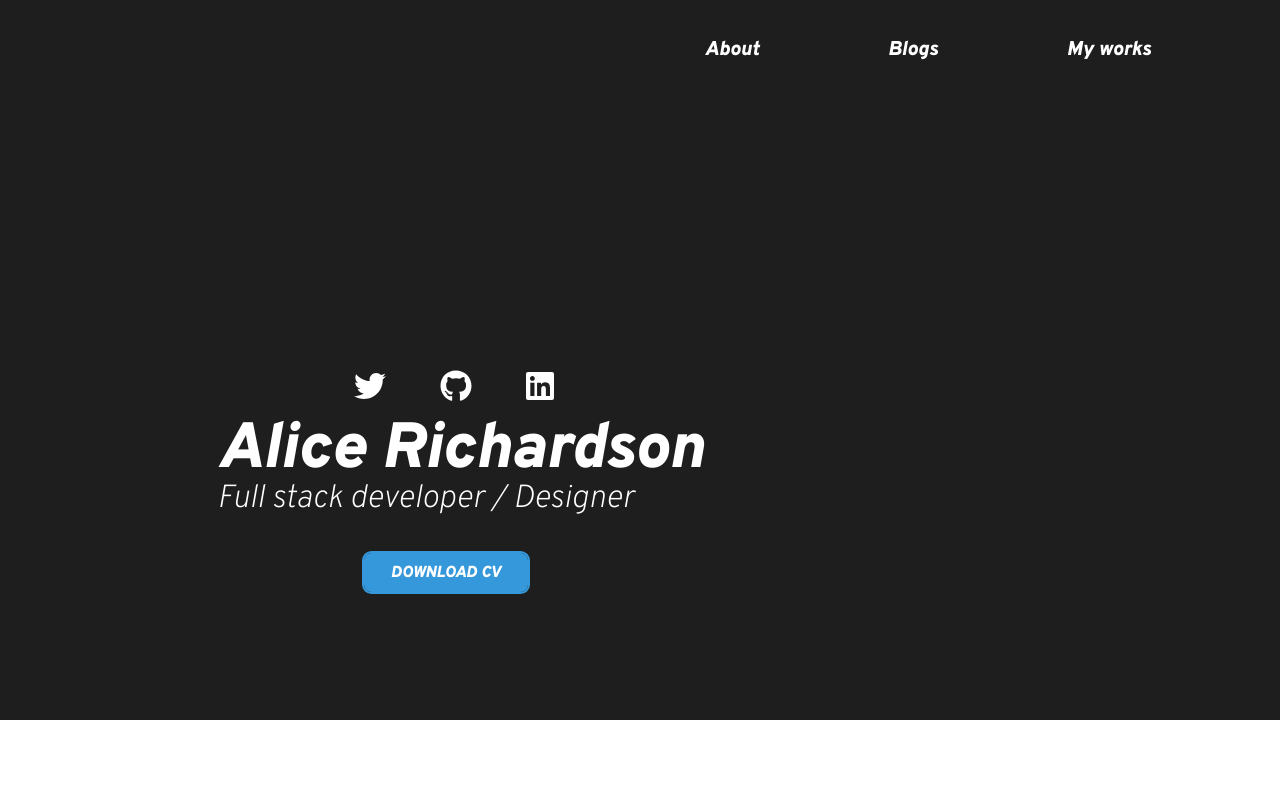
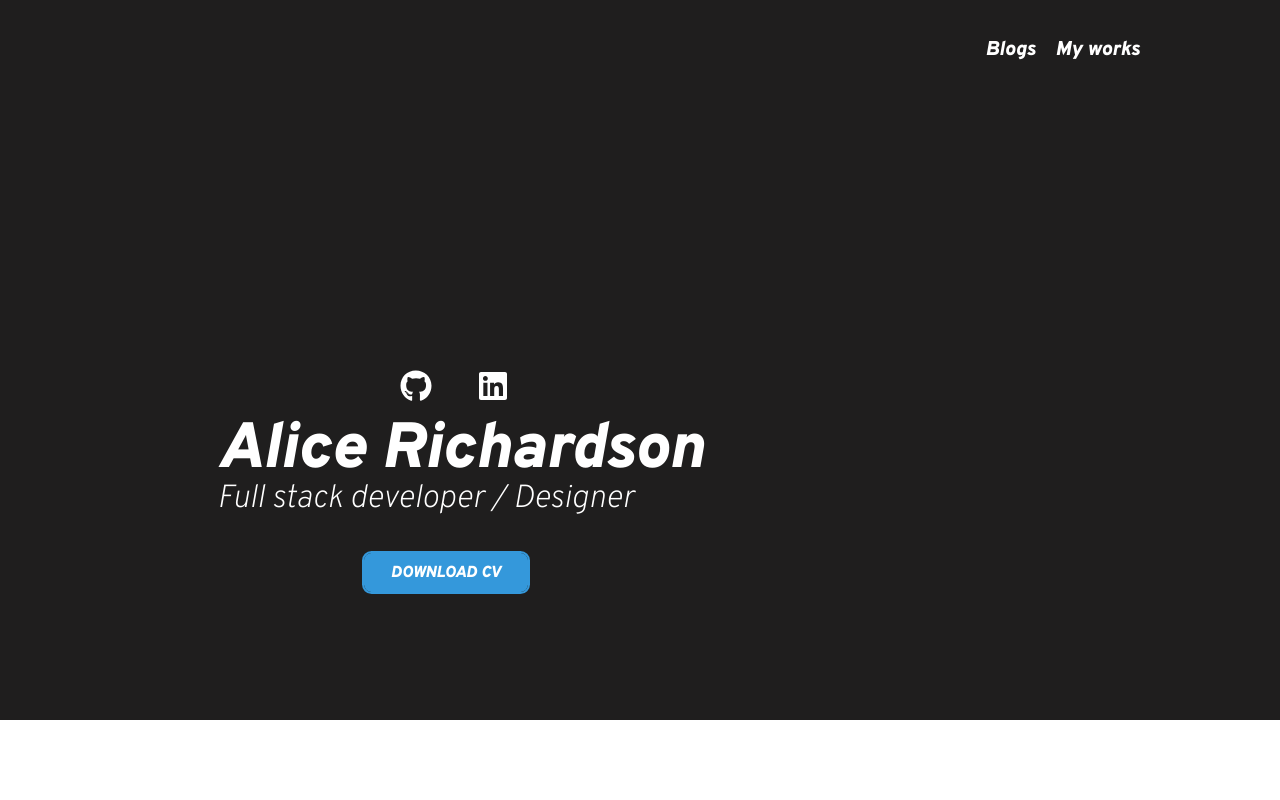
Before and after one commit to Alicerichardson28/portfolio, a React (Create React App) app: page / in a window 1280 px wide. Shown: the top 800 px of the page. Built offline with nearby package versions, Linux system fonts and the light colour scheme.

Commit message:
remove about link

```diff
--- a/src/components/Home.css
+++ b/src/components/Home.css
@@ -87,9 +87,9 @@ a {
 }
 
 .nav-container {
-    margin-left: 45%;
+    padding-right: 120px;
     display: flex;
-    justify-content: space-evenly;
+    justify-content: flex-end;
 }
 
 .nav-list-home {
@@ -98,6 +98,7 @@ a {
     font-family: 'Overpass', sans-serif;
     margin-top: 2em;
     color: white;
+    padding-right: 20px;
 }
 
 .logo-main-page {
@@ -158,7 +159,6 @@ a {
     display: flex;
     flex-direction: column;
     align-items: center;
-    margin-left: 0;
 }
 
 .content-about {
--- a/src/components/Home.js
+++ b/src/components/Home.js
@@ -14,7 +14,6 @@ export default class Navbar extends Component {
             <>
                 <div className='first-container'>
                         <ul className='nav-container'>
-                            <a href='#about-container' className='nav-list-home'>About</a>
                                 <Link to="/blogs">
                                     <li className='nav-list-home'>Blogs</li>
                                 </Link>
--- a/src/components/Icon.css
+++ b/src/components/Icon.css
@@ -1,7 +1,7 @@
 
 .container-icons ul{
     display: flex;
-    justify-content: space-between;
+    justify-content: space-evenly;
     flex-direction: row;
     padding-top: 8em;
     width: 40%;
--- a/src/components/Icon.js
+++ b/src/components/Icon.js
@@ -11,9 +11,6 @@ export default function Icon() {
         <div>
             <div className='container-icons'>
                 <ul className='list-of-icons'>
-                    <a href='https://twitter.com/ParadaRichards1'>
-                    <li><FontAwesomeIcon icon={['fab', 'twitter']}/></li>
-                    </a>
                     <a href='https://github.com/Alicerichardson28'>
                     <li><FontAwesomeIcon icon={['fab', 'github']}/></li>
                     </a>
```
